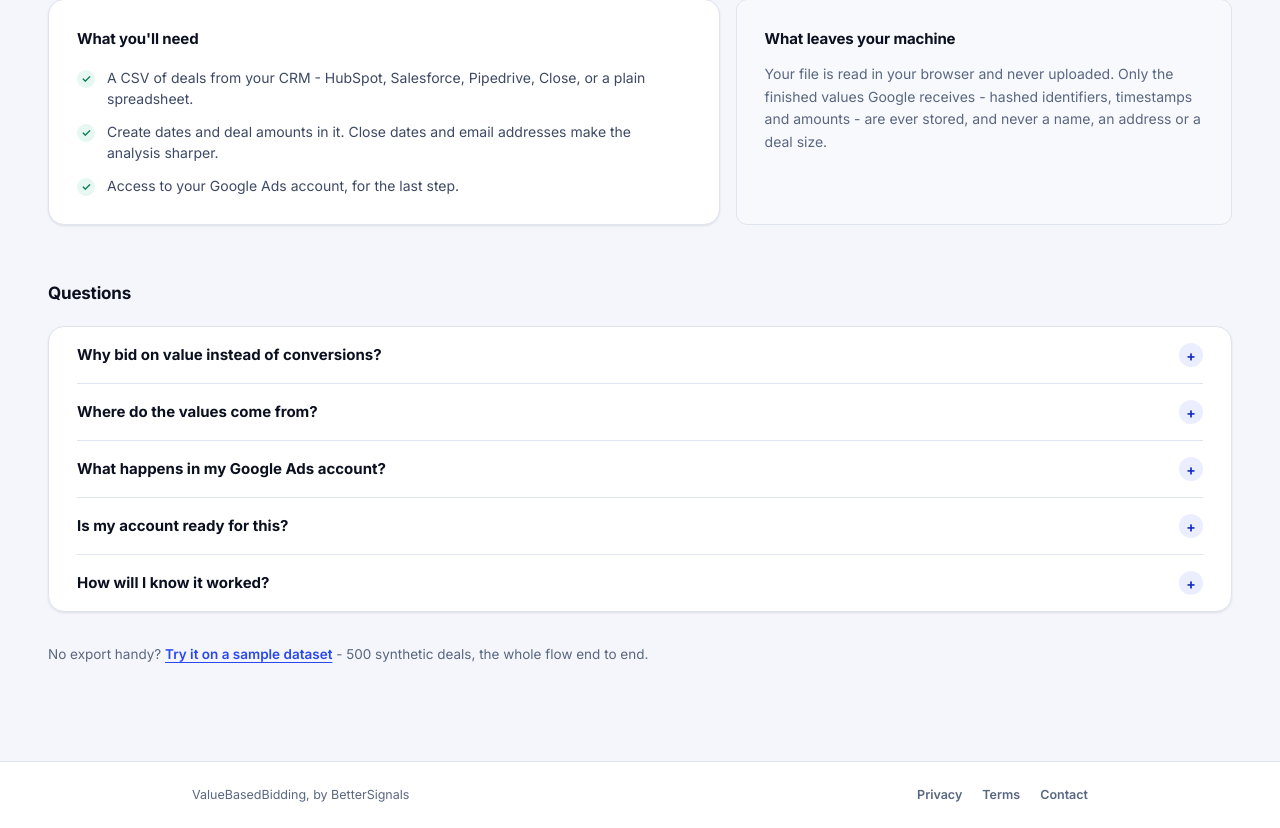
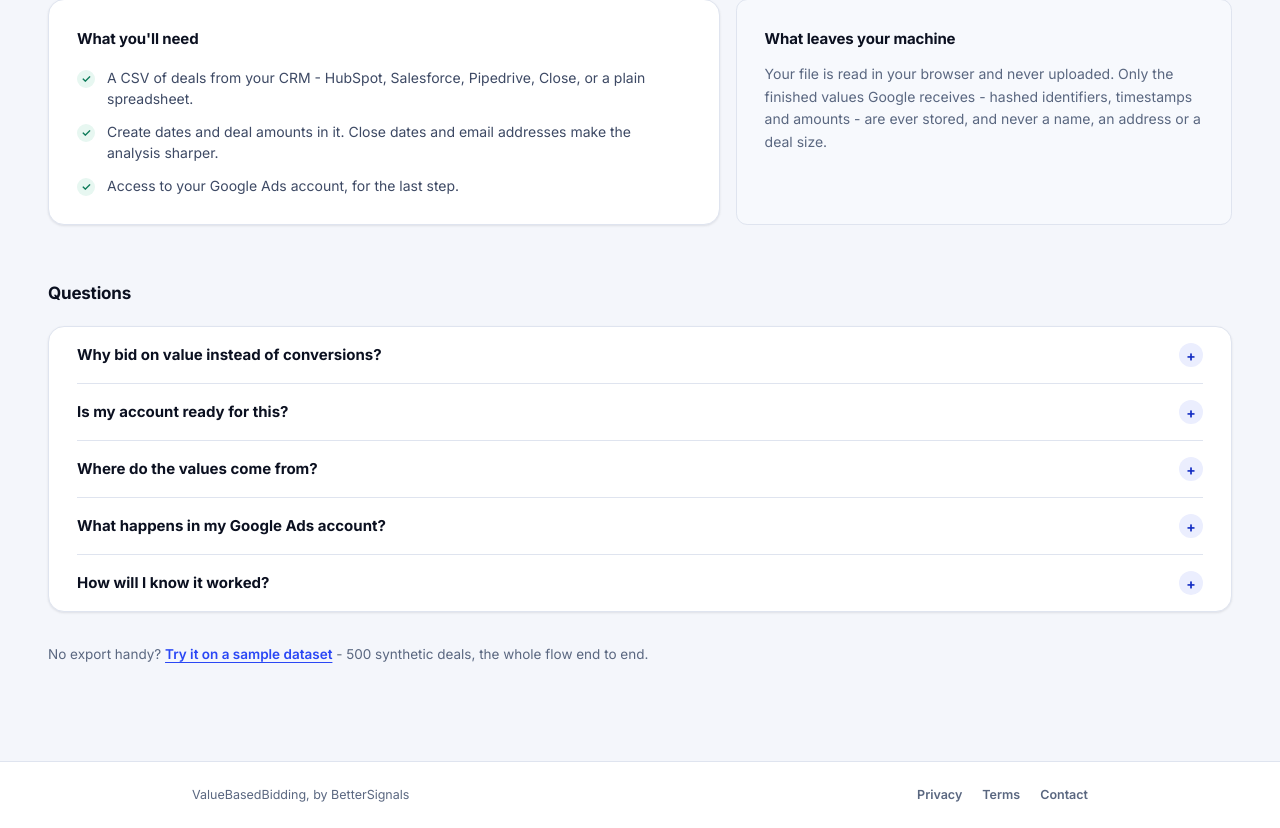
Before and after one commit to alonosz/VBB, a Next.js app: page / in a window 1280 px wide. Shown: the part 932-1760 px from the top of the page. Built offline with nearby package versions, Linux system fonts and the light colour scheme.

Commit message:
Move the readiness question to second in the FAQ
Co-Authored-By: Claude Fable 5.1 <noreply@anthropic.com>
Claude-Session: https://claude.ai/code/session_01WVZ1rVUpurohtxmsT1QBvg

```diff
--- a/src/app/page.tsx
+++ b/src/app/page.tsx
@@ -38,8 +38,8 @@ const STAGES = [
 ];
 
 /**
- * Five questions, easy to hard. The qualifying one sits fourth so a visitor
- * understands what the thing does before being told whether it is for them.
+ * Five questions. The qualifying one sits second, so a visitor learns early
+ * whether this is for them and reads the rest knowing it.
  * Every answer is true of the product as built; none promises a result.
  */
 const FAQ = [
@@ -48,16 +48,16 @@ const FAQ = [
     a: "Google can only optimise for what you tell it. Tell it every lead is worth the same and it buys the cheapest ones. Tell it what each lead is likely to be worth and it buys the ones that pay.",
   },
   {
+    q: "Is my account ready for this?",
+    a: "Three things need to be true. Roughly 30 to 50 conversions a month per campaign, which is Google's own guidance for value-based bidding. A year of CRM history with a few hundred closed leads, so the tool has about 25 closed deals in each group it prices. And real differences between your leads: this suits insurance, lending, legal, home services, education and B2B software, and not a single product at a single price.",
+  },
+  {
     q: "Where do the values come from?",
     a: "From your own history: how often each kind of lead closed, times what it was worth when it did. AI reads your file and your description. It never sets a number.",
   },
   {
     q: "What happens in my Google Ads account?",
     a: "One conversion action is created, called VBB Lead Value, and each lead is sent to it with its own value. Nothing else is touched. Switching a campaign to value-based bidding is a change you make, and we show you where.",
-  },
-  {
-    q: "Is my account ready for this?",
-    a: "Three things need to be true. Roughly 30 to 50 conversions a month per campaign, which is Google's own guidance for value-based bidding. A year of CRM history with a few hundred closed leads, so the tool has about 25 closed deals in each group it prices. And real differences between your leads: this suits insurance, lending, legal, home services, education and B2B software, and not a single product at a single price.",
   },
   {
     q: "How will I know it worked?",
```
